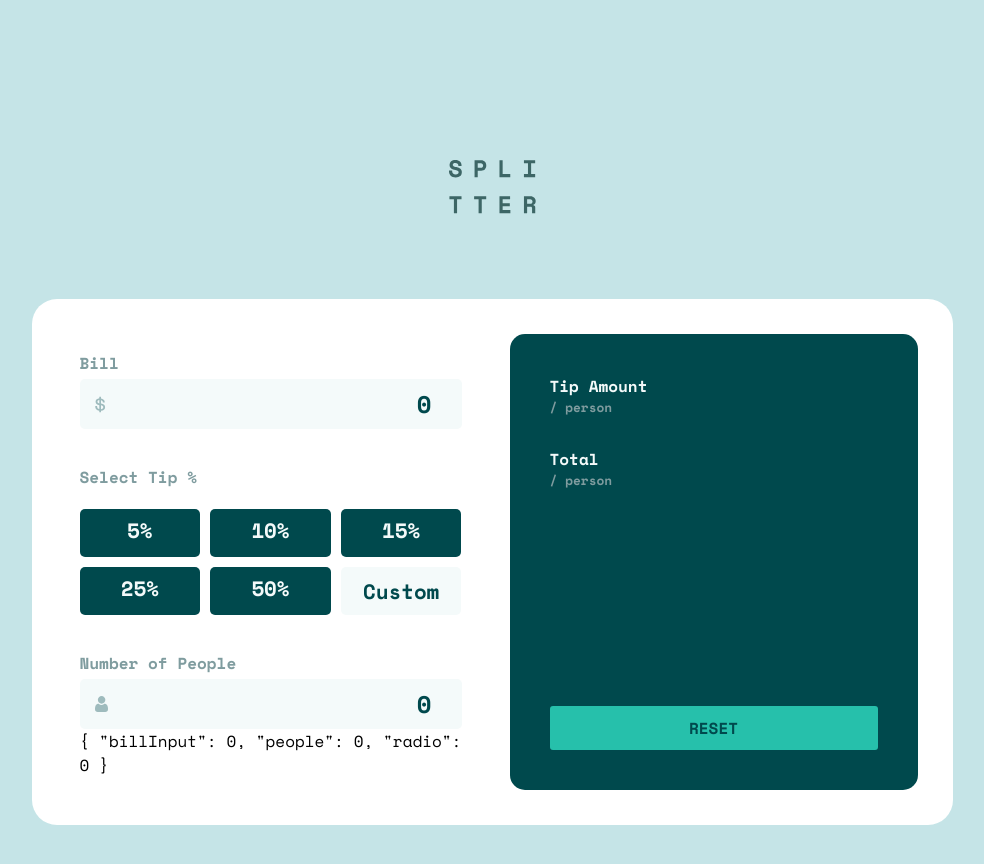
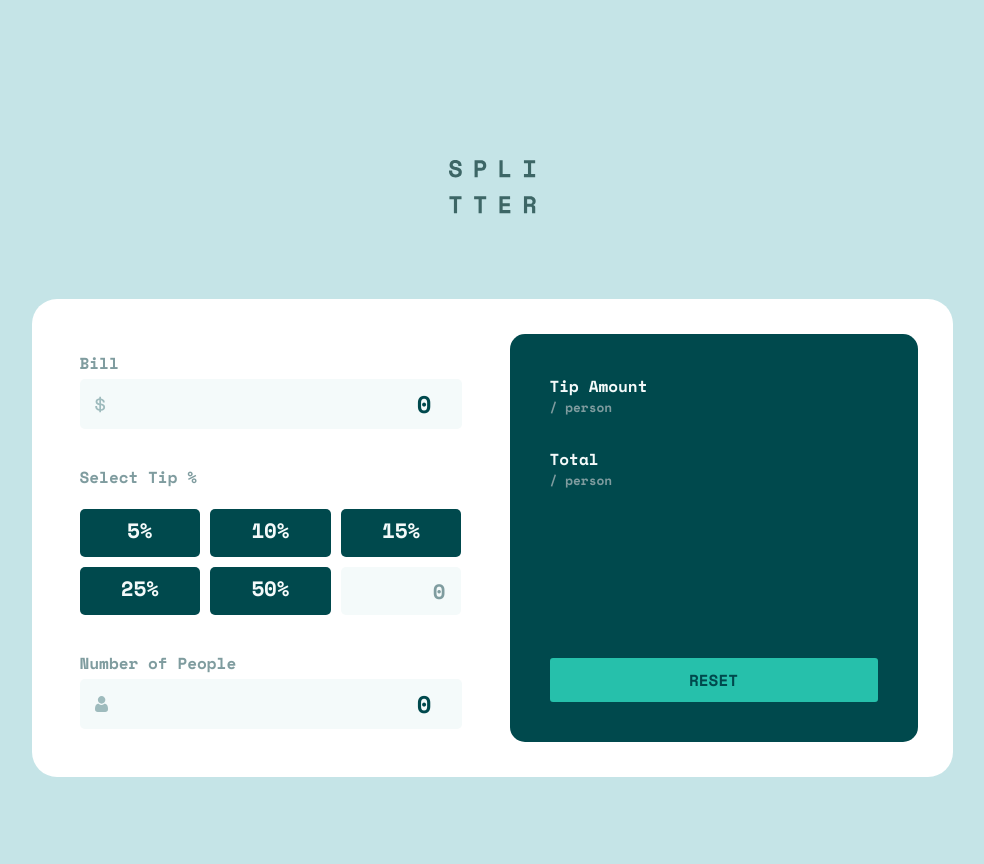
Before and after one commit to RaduHarangus/FEM-tip-calculator-app-angular, an Angular app in the folder tip-calculator/: page / in a window 1280 px wide. Shown: the top 864 px of the page, without its empty margins (148-1132 px from the left). Built offline with nearby package versions, Linux system fonts and the light colour scheme.

Commit message:
progress save

```diff
--- a/tip-calculator/src/app/components/input/input.component.html
+++ b/tip-calculator/src/app/components/input/input.component.html
@@ -33,7 +33,7 @@
         <input class="tip-radio" type="radio" formControlName="radio" (click)="forceFormSubmit($event)" value="50">
         <span class="checkmark tip-btn">50%</span>
       </label>
-      <input class="tip-btn custom-btn inputField" type="text" (keydown)="onKeyDown($event)" (focus)="onFocus()" placeholder="Custom">
+      <input class="tip-btn custom-btn inputField" formControlName="radio" type="number" (keydown)="onKeyDown($event)" (focus)="onFocus()" placeholder="Custom">
     </div>
   </div>
 
@@ -48,5 +48,3 @@
   <button type="submit" hidden></button>
 
 </form>
-
-<p>{{inputForm.value | json}}</p>
--- a/tip-calculator/src/app/components/input/input.component.ts
+++ b/tip-calculator/src/app/components/input/input.component.ts
@@ -41,10 +41,6 @@ export class InputComponent implements OnInit {
 
   onKeyDown(event: any): void {
     const value = event.target.value;
-    if ( ((event.keyCode < 48 || event.keyCode > 105 ) || (event.keyCode > 57 && event.keyCode < 96)) && (value == null || value === '') ) {
-      event.preventDefault();
-      return;
-    }
     this.inputForm.patchValue({radio: Number(value)});
   }
 
@@ -58,12 +54,10 @@ export class InputComponent implements OnInit {
       }
     });
     this.inputForm.patchValue({radio: Number(event.target.value)});
-    this.onFormSubmit(event.target.value);
+    this.onFormSubmit();
   }
 
-  onFormSubmit(tipSelection = 0): void {
-    this.inputForm.patchValue({radio: Number(tipSelection)});
-
+  onFormSubmit(): void {
     if (!this.validateInput()) {
       return;
     }
@@ -89,7 +83,6 @@ export class InputComponent implements OnInit {
       this.displayError('tip');
       return false;
     }
-
     return true;
   }
 
--- a/tip-calculator/src/app/components/output/output.component.ts
+++ b/tip-calculator/src/app/components/output/output.component.ts
@@ -29,9 +29,6 @@ export class OutputComponent implements OnInit {
     this.subscription = this.inputDataService.currentInputData.subscribe(data => {
       this.inputData = data;
       let tip = data['billInput'] * data['radio'] / 100;
-
-      // console.log("output subscription, tipAmount: ", data['billInput'], data['radio']);
-
       this.tipAmount = Number(tip / data['people']);
       let total = Number(data['billInput']) + Number(tip);
       this.totalPerPerson = total / data['people'];
```
